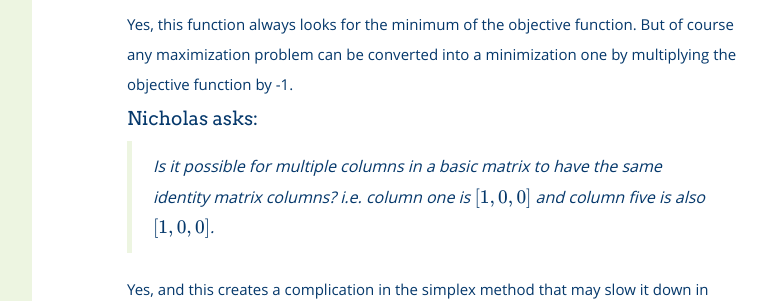
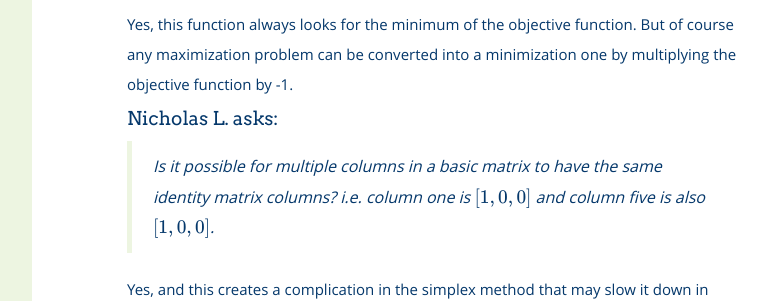
Before and after one commit to bbadzioch/461_site, a Jekyll site: the page built from modules/schedule/_posts/2000-01-02-week_2.md, in a window 1280 px wide and 900 px high, scrolled down 2512 px. Shown: the part 153-454 px from the top of the window, without its empty margins (288-1055 px from the left). Built offline with Jekyll 4.4.1, drawn with Linux system fonts in a browser that asks for light colours; nearby versions of some CDN libraries; formulas are drawn with MathJax 3; some of the changed text lies outside the part shown.

```diff
--- a/modules/schedule/_posts/weekly_digests/weekly_digest_2.md
+++ b/modules/schedule/_posts/weekly_digests/weekly_digest_2.md
@@ -76,7 +76,7 @@ maximization problem can be converted into a minimization one by multiplying the
 by -1.
 
 
-#### Nicholas asks:
+#### Nicholas L. asks:
 
 > Is it possible for multiple columns in a basic matrix to have the same identity matrix columns?
 > i.e. column one is $$[1, 0, 0]$$ and column five is also $$[1, 0, 0]$$.
@@ -163,7 +163,7 @@ The most efficient algorithms solve linear programming problems in polynomial ti
 time, but in practice it almost always finds the solution in polynomial time too.
 
 
-#### Nicholas asks:
+#### Nicholas F. asks:
 
 > I got stuck on the first homework problem. It seemed simple at first, but I quickly got confused by when to
 > produce and when to store. I may be overcomplicating it, but at one point I had recursively defined the number
```
